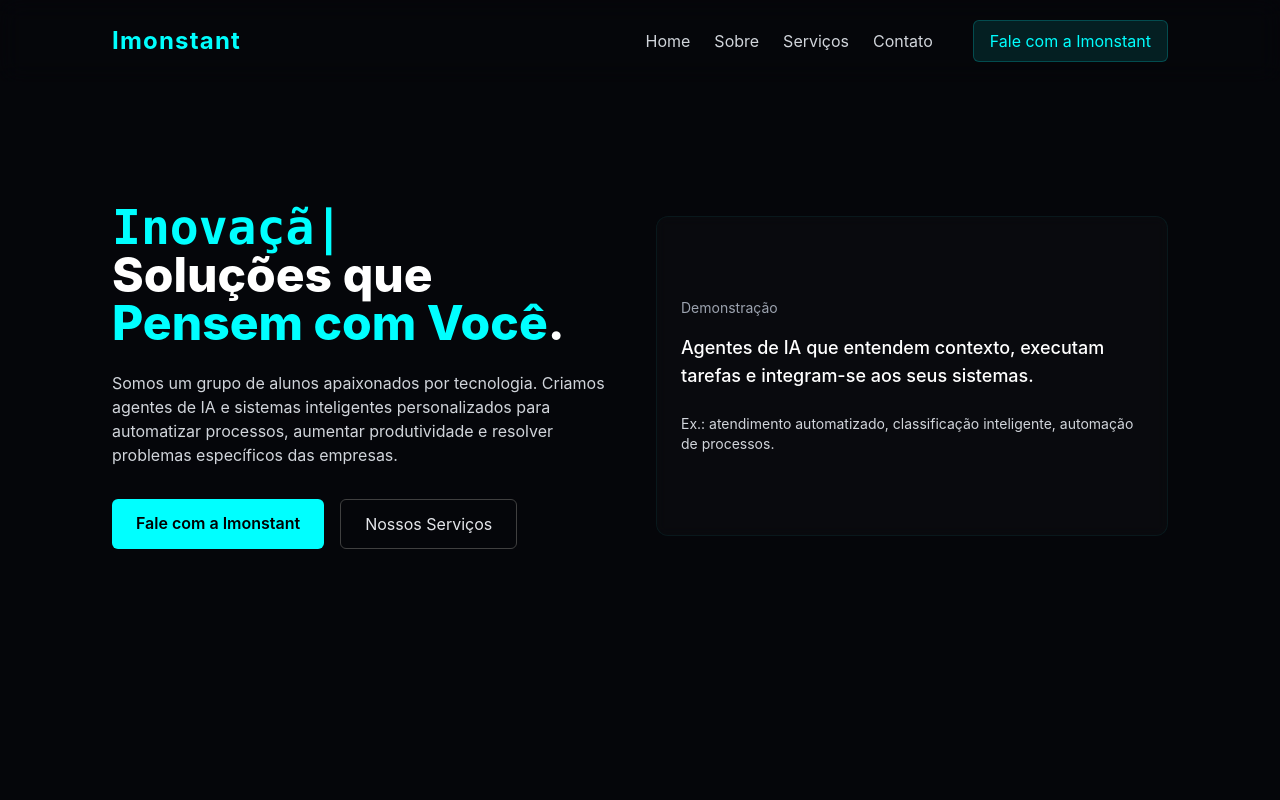
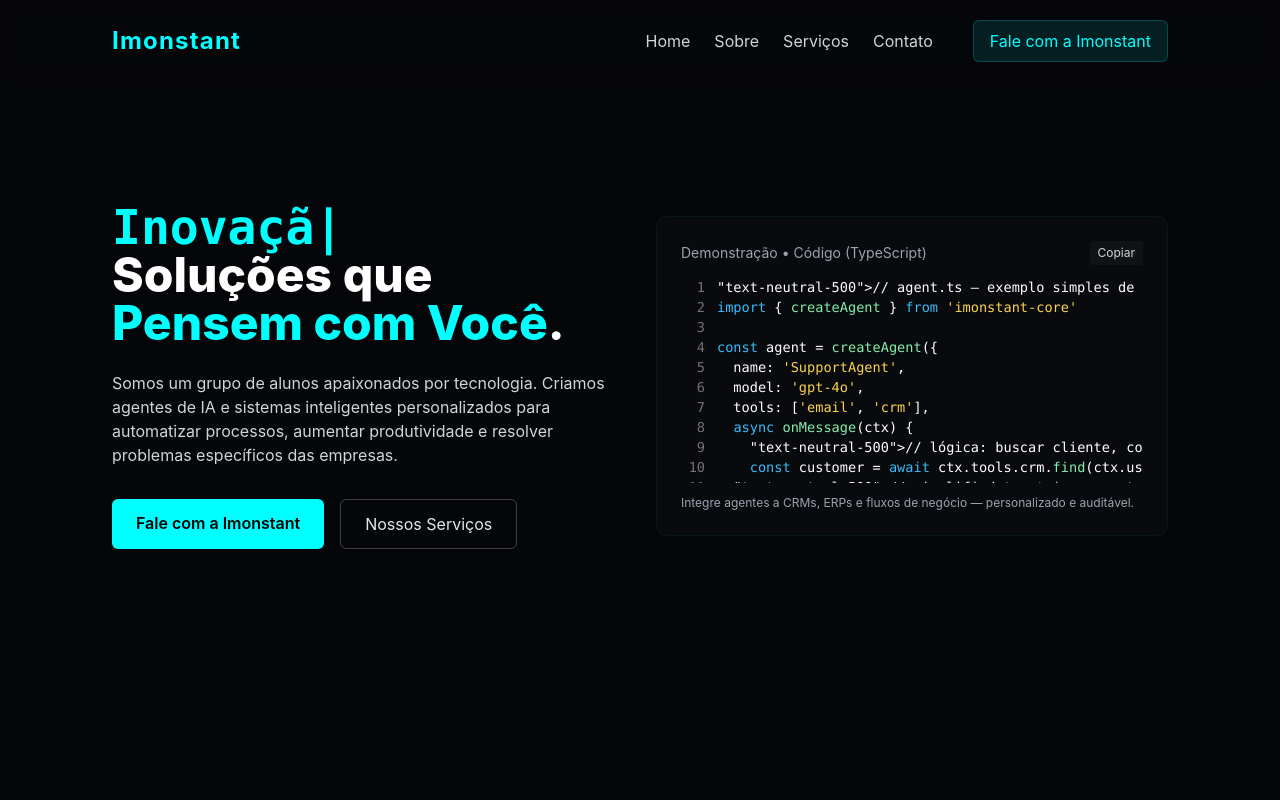
Before and after one commit to IMONSTANT/ImoHomepage, a React (Vite) app: page / in a window 1280 px wide. Shown: the top 800 px of the page. Built offline with nearby package versions, Linux system fonts and the light colour scheme; the HTML template or start-up script is replaced by a standard one.

Commit message:
feat: add new template

```diff
--- a/src/components/Hero.jsx
+++ b/src/components/Hero.jsx
@@ -1,6 +1,108 @@
 import React from 'react'
 import { motion } from 'framer-motion'
 import Typer from './Typer'
+
+// Local animation preset for this Hero (keeps reduced-motion in mind)
+const reduceMotion = typeof window !== 'undefined' && window.matchMedia && window.matchMedia('(prefers-reduced-motion: reduce)').matches
+const effectivePreset = reduceMotion ? { duration: 0.01 } : { duration: 0.6 }
+const itemVariants = {
+  hidden: { opacity: 0, y: 12 },
+  show: { opacity: 1, y: 0, transition: { duration: effectivePreset.duration } },
+}
+
+// Small editor-like demo card used in Hero
+function CodeDemoCard({ variants, duration = 0.45 }){
+  const cardRef = React.useRef(null)
+  const innerRef = React.useRef(null)
+  const reduce = typeof window !== 'undefined' && window.matchMedia && window.matchMedia('(prefers-reduced-motion: reduce)').matches
+
+  // tiny mouse-based parallax inside the card (disabled on touch / reduced-motion)
+  React.useEffect(()=>{
+    if (reduce) return
+    const el = cardRef.current
+    const inner = innerRef.current
+    if (!el || !inner) return
+    let raf = null
+    function onMove(e){
+      const rect = el.getBoundingClientRect()
+      const x = (e.clientX - rect.left) / rect.width - 0.5
+      const y = (e.clientY - rect.top) / rect.height - 0.5
+      if (raf) cancelAnimationFrame(raf)
+      raf = requestAnimationFrame(()=>{
+        inner.style.transform = `translate3d(${x * 8}px, ${y * 6}px, 0) scale(1.01)`
+      })
+    }
+    function onLeave(){ if (raf) cancelAnimationFrame(raf); inner.style.transform = 'translate3d(0,0,0) scale(1)'}
+    el.addEventListener('mousemove', onMove)
+    el.addEventListener('mouseleave', onLeave)
+    return ()=>{ el.removeEventListener('mousemove', onMove); el.removeEventListener('mouseleave', onLeave); if (raf) cancelAnimationFrame(raf) }
+  },[])
+
+  // TypeScript snippet to display (dollar interpolation escaped so this remains a literal snippet)
+  const code = `// agent.ts — exemplo simples de agente personalizável
+import { createAgent } from 'imonstant-core'
+
+const agent = createAgent({
+  name: 'SupportAgent',
+  model: 'gpt-4o',
+  tools: ['email', 'crm'],
+  async onMessage(ctx) {
+    // lógica: buscar cliente, consultar CRM e responder
+    const customer = await ctx.tools.crm.find(ctx.userId)
+  // simplified to string concatenation to avoid nested template escaping in the demo
+  return { reply: 'Olá ' + customer.name + ', como posso ajudar?' }
+  }
+})
+
+export default agent
+`;
+
+  // copy to clipboard
+  function copyCode(){ navigator.clipboard?.writeText(code) }
+
+  return (
+    <motion.div ref={cardRef} variants={variants} className="relative" initial={{scale:0.96, opacity:0}} animate={{scale:1, opacity:1, transition:{duration}}}>
+      <div ref={innerRef} className="w-full h-64 md:h-72 lg:h-80 card-neon rounded-xl p-4 md:p-6 flex flex-col justify-start overflow-hidden relative">
+        <div className="flex items-center justify-between">
+          <div className="text-sm text-gray-400">Demonstração • Código (TypeScript)</div>
+          <button onClick={copyCode} aria-label="Copiar código" className="text-xs text-gray-300 bg-neutral-800/30 px-2 py-1 rounded hover:bg-neutral-800/50">Copiar</button>
+        </div>
+
+        <div className="mt-3 flex-1 overflow-auto">
+          <pre className="text-sm leading-6 font-mono text-white whitespace-pre pr-4" style={{fontSize:'0.85rem'}} aria-label="Exemplo de código TypeScript" role="region">
+            {renderHighlighted(code)}
+          </pre>
+        </div>
+
+        <div className="mt-3 text-xs text-gray-400">Integre agentes a CRMs, ERPs e fluxos de negócio — personalizado e auditável.</div>
+      </div>
+    </motion.div>
+  )
+}
+
+// Very small syntax highlighter: wraps common tokens with spans (no dependency)
+function renderHighlighted(code){
+  // escape
+  const esc = (s)=> s.replace(/&/g,'&amp;').replace(/</g,'&lt;').replace(/>/g,'&gt;')
+  let html = esc(code)
+  // highlight comments
+  html = html.replace(/(\/\/.*$)/gm, '<span class="text-neutral-500">$1</span>')
+  // strings
+  html = html.replace(/('[^']*'|"[^"]*"|`[^`]*`)/g, '<span class="text-amber-300">$1</span>')
+  // keywords (basic)
+  html = html.replace(/\b(const|let|async|await|function|import|from|export|default|return|new)\b/g, '<span class="text-sky-400">$1</span>')
+  // types / interfaces
+  html = html.replace(/\b(string|number|boolean|any|void)\b/g, '<span class="text-violet-300">$1</span>')
+  // functions
+  html = html.replace(/(createAgent|find|onMessage)\b/g, '<span class="text-green-300">$1</span>')
+
+  // split lines into array and map to spans to keep whitespace
+  const lines = html.split('\n')
+  return lines.map((ln,i)=> (
+    // eslint-disable-next-line react/no-array-index-key
+    <div key={i} className="leading-5"><span className="text-neutral-500 mr-3 inline-block w-6 text-right select-none">{i+1}</span><span dangerouslySetInnerHTML={{__html:ln}} /></div>
+  ))
+}
 
 export default function Hero(){
   return (
@@ -20,13 +122,7 @@ export default function Hero(){
           </div>
         </motion.div>
 
-        <motion.div initial={{scale:0.95, opacity:0}} animate={{scale:1, opacity:1}} transition={{duration:0.6}} className="relative">
-          <div className="w-full h-64 md:h-72 lg:h-80 card-neon rounded-xl p-6 flex flex-col justify-center">
-            <div className="text-sm text-gray-400">Demonstração</div>
-            <div className="mt-4 text-white text-lg font-medium">Agentes de IA que entendem contexto, executam tarefas e integram-se aos seus sistemas.</div>
-            <div className="mt-6 text-sm text-gray-300">Ex.: atendimento automatizado, classificação inteligente, automação de processos.</div>
-          </div>
-        </motion.div>
+            <CodeDemoCard variants={itemVariants} duration={effectivePreset.duration} />
       </div>
     </section>
   )
```
